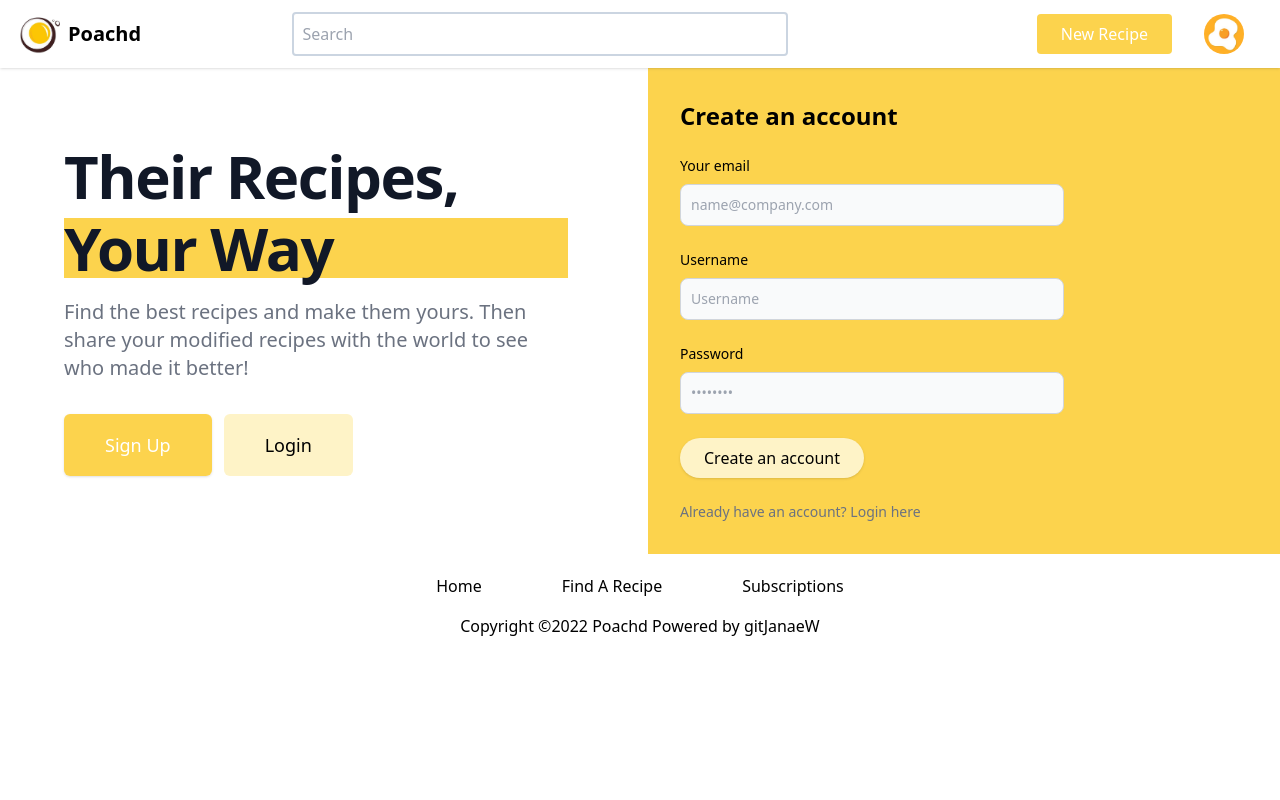
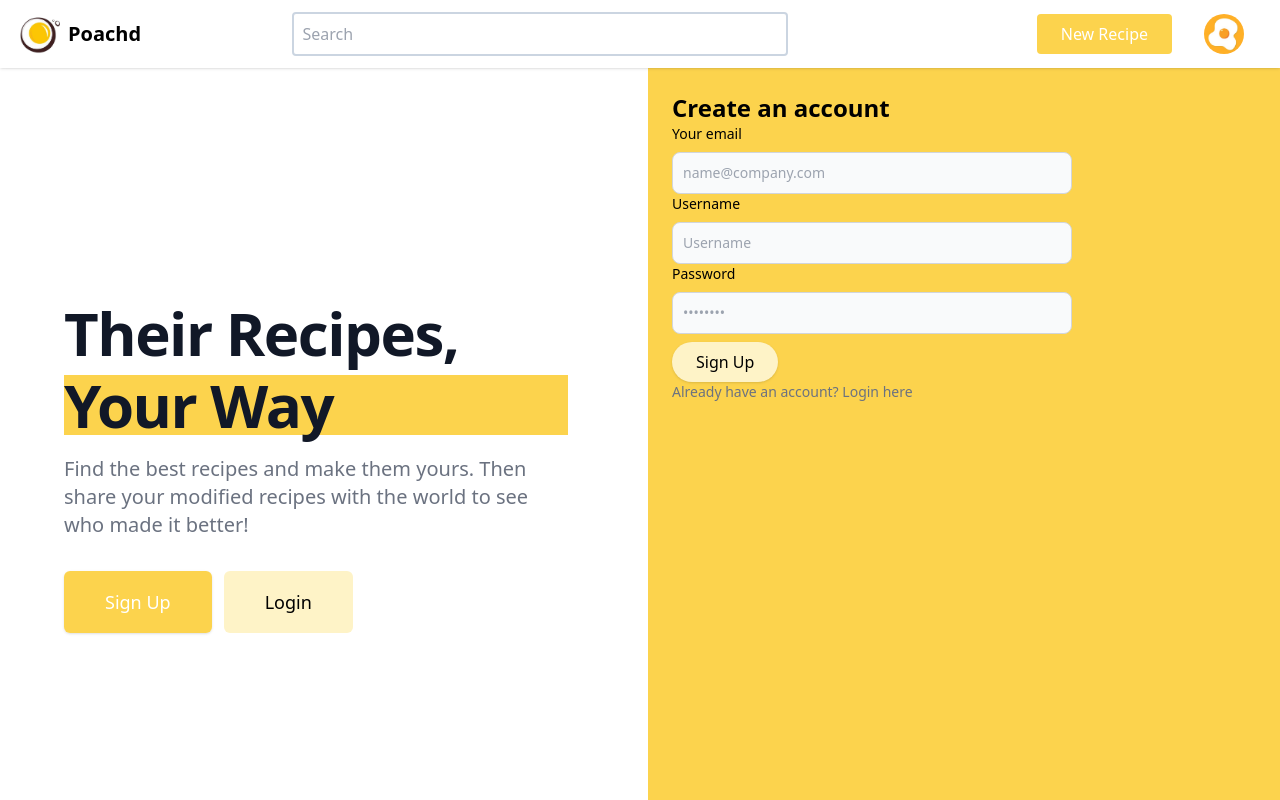
Before and after one commit to gitJanaeW/poachd, a React app: page /signup in a window 1280 px wide. Shown: the top 800 px of the page. Built offline with nearby package versions, Linux system fonts and the light colour scheme.

Commit message:
small styling changes

```diff
--- a/src/components/LandingImg.js
+++ b/src/components/LandingImg.js
@@ -3,7 +3,7 @@ export default function LandingImg() {
     return(
         <div className="w-full object-cover h-72 lg:w-full md:h-screen bg-cover bg-center">
             {/* source: https://www.google.com/url?sa=i&url=https%3A%2F%2Fwww.istockphoto.com%2Fphoto%2Fbaking-or-cooking-ingredients-on-yellow-background-flat-lay-gm1161304891-318166157&psig=AOvVaw02d41Jo0dVolEOAGgM6GhX&ust=1667928966874000&source=images&cd=vfe&ved=0CA4QjhxqFwoTCOji7OPNnPsCFQAAAAAdAAAAABAI */}
-            <img className="object-cover object-right w-full h-full" src={landing} alt="baking utensils and ingredients on a yellow table"/>
+            <img className="object-cover object-right w-full min-h-screen" src={landing} alt="baking utensils and ingredients on a yellow table"/>
         </div>
     );
 }
--- a/src/components/SignUp.js
+++ b/src/components/SignUp.js
@@ -1,14 +1,14 @@
 export default function SignUp() {
     return(
         <section className="bg-amber-300">
-            <div className="rounded-lg md:mt-0 sm:max-w-md xl:p-0">
-                <div className="p-6 space-y-4 md:space-y-6 sm:p-8">
-                    <h1 id="signup" className="text-xl font-bold md:text-2xl ">
+            <div className="rounded-lg sm:max-w-md xl:p-0">
+                <div className="p-6 my-auto">
+                    <h1 id="signup" className="text-xl font-bold md:text-2xl">
                         Create an account
                     </h1>
-                    <form className="space-y-4 md:space-y-6" action="#">
+                    <form>
                         <div>
-                            <label htmlFor="email" className="block mb-2 text-sm font-medium ">Your email</label>
+                            <label htmlFor="email" className="block mb-2 text-sm font-medium">Your email</label>
                             <input type="email" name="email" id="email" className="bg-gray-50 border border-gray-300 sm:text-sm rounded-lg focus:ring-primary-600 focus:border-primary-600 block w-full p-2.5" placeholder="name@company.com" required=""/>
                         </div>
                         <div>
@@ -20,7 +20,7 @@ export default function SignUp() {
                             <input type="password" name="password" id="password" placeholder="••••••••" className="bg-gray-50 border border-gray-300 sm:text-sm rounded-lg focus:ring-primary-600 focus:border-primary-600 block w-full p-2.5" required=""/>
                         </div>
                         <button type="submit" className="bg-amber-100 font-medium duration-500 px-6 py-2 mr-3 mt-2 hover:bg-amber-400 rounded-full hover:shadow-md shadow">
-                            Create an account
+                            Sign Up
                         </button>
                         <p className="text-sm font-light text-gray-500">
                             Already have an account? <a href="#" className="font-medium text-primary-600 hover:underline ">Login here</a>
--- a/src/pages/Landing.js
+++ b/src/pages/Landing.js
@@ -21,7 +21,7 @@ export default function Landing() {
         changeLanding();
     });
     return(
-        <div className="grid grid-flow-col grid-rows-2 sm:grid-rows-1 sm:grid-cols-2 gap-4">
+        <div className="grid grid-flow-col grid-rows-2 sm:grid-rows-1 sm:grid-cols-2 gap-4 min-h-screen">
             <div className="flex items-center justify-center">
                 <main className="max-w-screen-xl px-4 lg:px-16">
                     <div className="text-left">
```
